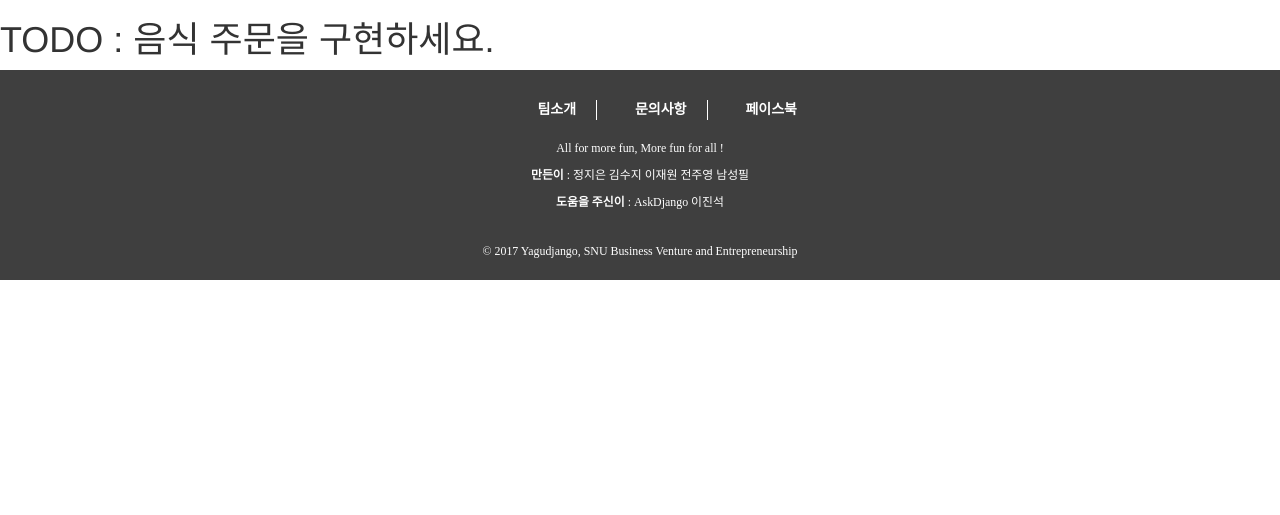
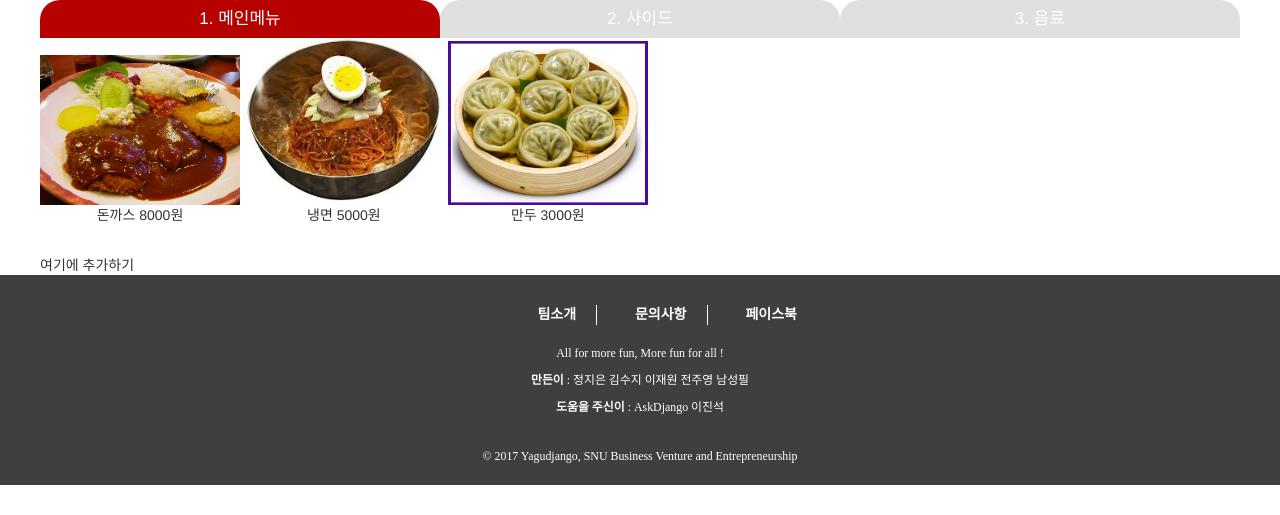
Before and after one commit to stopsilver13/food_practice, a Django app: page /food/ in a window 1280 px wide. Shown: the part 102-617 px from the top of the page. Run offline with Django 3.2, Linux system fonts and the light colour scheme; some libraries are stand-ins or nearby versions; some web fonts are replaced.

Commit message:
Creating frames and work for tab-jooyoung

```diff
--- a/yagufood/food/templates/food/food_order.html
+++ b/yagufood/food/templates/food/food_order.html
@@ -8,10 +8,120 @@
 {% endblock %}
 
 {% block head_extra %}
+
+
+<style type="text/css">
+    .food-menu, .side-menu {
+        display: inline-block;
+        text-align: center;
+        height: 200px;
+        width: 200px;
+    }
+
+    .pick-food-navbar {
+        vertical-align: top;
+        font-size: 0;
+        padding: 0;
+        margin: 0;
+    }
+
+    .pick-food-navbar a.active {
+        background-color: #b70000;
+    }
+
+    .pick-food-navbar a:hover {
+        text-decoration: none;
+    }
+
+    .pick-food-navbar a:focus {
+        text-decoration: none;
+    }
+
+    .pick-food-navbar a {
+        display: inline-block;
+        width: 33.33%;
+        background-color: #e0e0e0;
+        padding: 7px 10px;
+        font-size: 17px;
+        color: #ffffff;
+        text-align: center;
+        -webkit-border-radius: 25px 25px 0 0;
+        -moz-border-radius: 25px 25px 0 0;
+        border-radius: 20px 20px 0 0;
+    }
+
+    div.picked-view {
+            background-color: #fff;
+        }
+
+</style>
 {% endblock %}
 
 {% block content %}
 
-<h1>TODO : 음식 주문을 구현하세요.</h1>
+<div class="content_in">
+    <div class="pick-food-section">
+        <div class="pick-food-navbar">
+            <a href="#mainmenu" class="active" data-toggle="tab">1. 메인메뉴</a>
+            <a href="#side" data-toggle="tab">2. 사이드</a>
+            <a href="#beverage" data-toggle="tab">3. 음료</a>
+        </div>
+
+        <div class="tab-content">
+            <div role="tabpanel" class="tab-pane active" id="mainmenu">
+                <div class="picked-view">
+                    <div class="food-menu">
+                        <img src="{% static 'img/porkcutlet.jpeg'%}" style="width:100%;">
+                        돈까스
+                        8000원
+                    </div>
+
+                    <div class="food-menu">
+                        <img src="{% static 'img/coldnoodle.jpeg'%}" style="width:100%;">
+                        냉면
+                        5000원
+                    </div>
+
+                    <div class="food-menu">
+                        <img src="{% static 'img/dumpling.jpg'%}" style="width:100%;">
+                        만두
+                        3000원
+                    </div>
+                </div>
+            </div>
+
+            <div role="tabpanel" class="tab-pane" id="side">
+                <div class="picked-view">
+                    <div class="side-menu">
+                        <img src="{% static 'img/homerunball.jpg'%}" style="width:100%;">
+                        홈런볼 1000원
+                    </div>
+
+                    <div class="side-menu">
+                        편의용품세트 1000원
+                    </div>
+                </div>
+            </div>
+
+            <div role="tabpanel" class="tab-pane" id="beverage">
+
+            </div>
+        </div>
+    </div>
+
+    <div>
+        여기에 추가하기
+    </div>
+
+</div>
+
+<script type="text/javascript">
+    $('div.pick-food-navbar a').on('click', function (e) {
+        e.preventDefault();
+        $(this).tab('show');
+        $('div.pick-food-navbar a.active').removeClass('active');
+        $(this).addClass('active');
+    });
+</script>
 
 {% endblock %}
```
Also changed, not shown: yagufood/yagufood/static/img/coldnoodle.jpeg (added), yagufood/yagufood/static/img/dumpling.jpg (added), yagufood/yagufood/static/img/homerunball.jpg (added), yagufood/yagufood/static/img/porkcutlet.jpeg (added).
